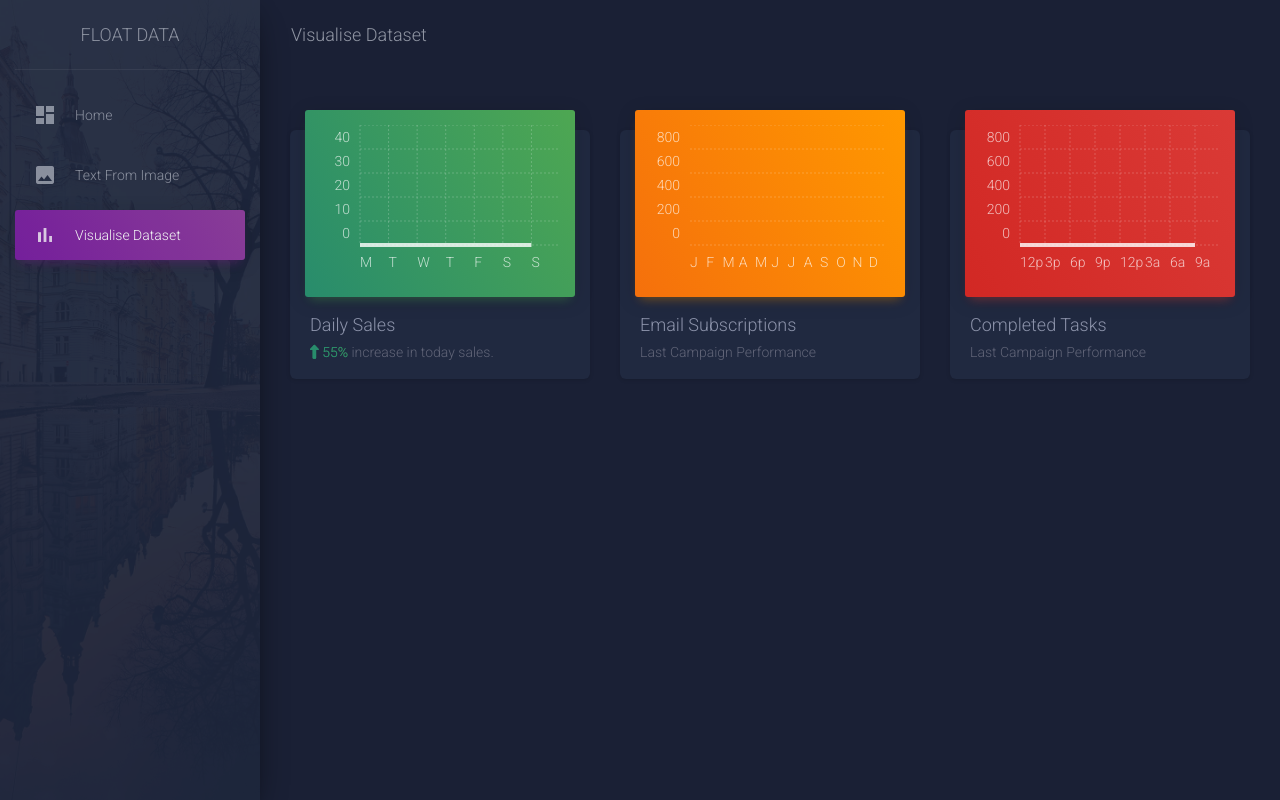
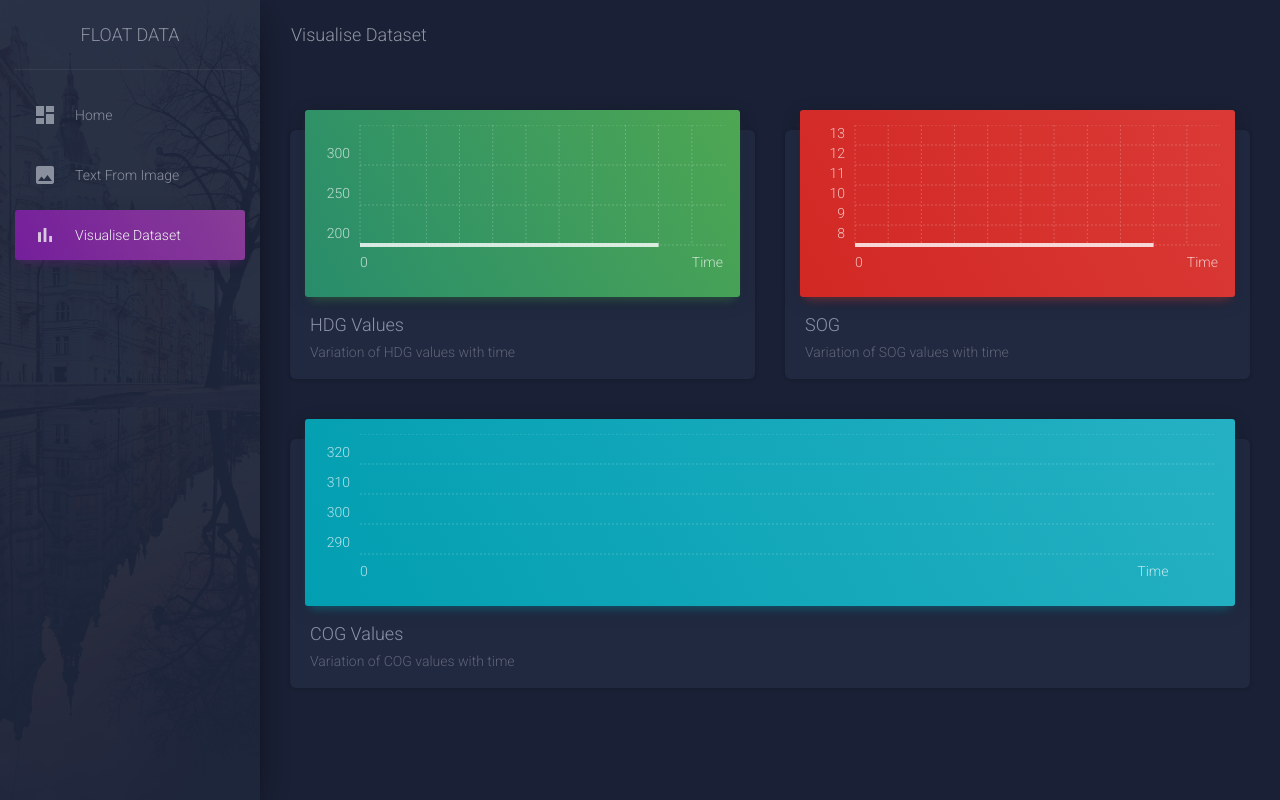
Before and after one commit to srividya-p/Ship-Radar-Image-Data, a Flask app: page /visualise in a window 1280 px wide. Run offline with Flask 2, Linux system fonts and the light colour scheme; some libraries are stand-ins or nearby versions.

Commit message:
Visualise

```diff
--- /dev/null
+++ b/static/demo/demo.js
@@ -0,0 +1,175 @@
+demo = {
+  initDocumentationCharts: function() {
+    if ($('#dailySalesChart').length != 0 && $('#websiteViewsChart').length != 0) {
+      /* ----------==========     Daily Sales Chart initialization For Documentation    ==========---------- */
+
+      dataDailySalesChart = {
+        labels: ['M', 'T', 'W', 'T', 'F', 'S', 'S'],
+        series: [
+          [12, 17, 7, 17, 23, 18, 38]
+        ]
+      };
+
+      optionsDailySalesChart = {
+        lineSmooth: Chartist.Interpolation.cardinal({
+          tension: 0
+        }),
+        low: 0,
+        high: 50, // creative tim: we recommend you to set the high sa the biggest value + something for a better look
+        chartPadding: {
+          top: 0,
+          right: 0,
+          bottom: 0,
+          left: 0
+        },
+      }
+
+      var dailySalesChart = new Chartist.Line('#dailySalesChart', dataDailySalesChart, optionsDailySalesChart);
+
+      var animationHeaderChart = new Chartist.Line('#websiteViewsChart', dataDailySalesChart, optionsDailySalesChart);
+    }
+  },
+
+  initGoogleMaps: function() {
+    var myLatlng = new google.maps.LatLng(40.748817, -73.985428);
+    var mapOptions = {
+      zoom: 13,
+      center: myLatlng,
+      scrollwheel: false, //we disable de scroll over the map, it is a really annoing when you scroll through page
+      styles: [{
+          "elementType": "geometry",
+          "stylers": [{
+            "color": "#f5f5f5"
+          }]
+        },
+        {
+          "elementType": "labels.icon",
+          "stylers": [{
+            "visibility": "off"
+          }]
+        },
+        {
+          "elementType": "labels.text.fill",
+          "stylers": [{
+            "color": "#616161"
+          }]
+        },
+        {
+          "elementType": "labels.text.stroke",
+          "stylers": [{
+            "color": "#f5f5f5"
+          }]
+        },
+        {
+          "featureType": "administrative.land_parcel",
+          "elementType": "labels.text.fill",
+          "stylers": [{
+            "color": "#bdbdbd"
+          }]
+        },
+        {
+          "featureType": "poi",
+          "elementType": "geometry",
+          "stylers": [{
+            "color": "#eeeeee"
+          }]
+        },
+        {
+          "featureType": "poi",
+          "elementType": "labels.text.fill",
+          "stylers": [{
+            "color": "#757575"
+          }]
+        },
+        {
+          "featureType": "poi.park",
+          "elementType": "geometry",
+          "stylers": [{
+            "color": "#e5e5e5"
+          }]
+        },
+        {
+          "featureType": "poi.park",
+          "elementType": "labels.text.fill",
+          "stylers": [{
+            "color": "#9e9e9e"
+          }]
+        },
+        {
+          "featureType": "road",
+          "elementType": "geometry",
+          "stylers": [{
+            "color": "#ffffff"
+          }]
+        },
+        {
+          "featureType": "road.arterial",
+          "elementType": "labels.text.fill",
+          "stylers": [{
+            "color": "#757575"
+          }]
+        },
+        {
+          "featureType": "road.highway",
+          "elementType": "geometry",
+          "stylers": [{
+            "color": "#dadada"
+          }]
+        },
+        {
+          "featureType": "road.highway",
+          "elementType": "labels.text.fill",
+          "stylers": [{
+            "color": "#616161"
+          }]
+        },
+        {
+          "featureType": "road.local",
+          "elementType": "labels.text.fill",
+          "stylers": [{
+            "color": "#9e9e9e"
+          }]
+        },
+        {
+          "featureType": "transit.line",
+          "elementType": "geometry",
+          "stylers": [{
+            "color": "#e5e5e5"
+          }]
+        },
+        {
+          "featureType": "transit.station",
+          "elementType": "geometry",
+          "stylers": [{
+            "color": "#eeeeee"
+          }]
+        },
+        {
+          "featureType": "water",
+          "elementType": "geometry",
+          "stylers": [{
+            "color": "#c9c9c9"
+          }]
+        },
+        {
+          "featureType": "water",
+          "elementType": "labels.text.fill",
+          "stylers": [{
+            "color": "#9e9e9e"
+          }]
+        }
+      ]
+
+    };
+    var map = new google.maps.Map(document.getElementById("map"), mapOptions);
+
+    var marker = new google.maps.Marker({
+      position: myLatlng,
+      title: "Hello World!"
+    });
+
+    // To add the marker to the map, call setMap();
+    marker.setMap(map);
+  }
+
+}
--- a/static/js/material-dashboard.js
+++ b/static/js/material-dashboard.js
@@ -15,7 +15,7 @@
 
  */
 
-(function() {
+(function () {
   isWindows = navigator.platform.indexOf('Win') > -1 ? true : false;
 
   if (isWindows) {
@@ -49,7 +49,7 @@
   delays2 = 80,
   durations2 = 500;
 
-$(document).ready(function() {
+$(document).ready(function () {
 
   $('body').bootstrapMaterialDesign();
 
@@ -70,14 +70,14 @@
   //  Activate the tooltips
   $('[rel="tooltip"]').tooltip();
 
-  $('.form-control').on("focus", function() {
+  $('.form-control').on("focus", function () {
     $(this).parent('.input-group').addClass("input-group-focus");
-  }).on("blur", function() {
+  }).on("blur", function () {
     $(this).parent(".input-group").removeClass("input-group-focus");
   });
 
   // remove class has-error for checkbox validation
-  $('input[type="checkbox"][required="true"], input[type="radio"][required="true"]').on('click', function() {
+  $('input[type="checkbox"][required="true"], input[type="radio"][required="true"]').on('click', function () {
     if ($(this).hasClass('error')) {
       $(this).closest('div').removeClass('has-error');
     }
@@ -85,20 +85,20 @@
 
 });
 
-$(document).on('click', '.navbar-toggler', function() {
+$(document).on('click', '.navbar-toggler', function () {
   $toggle = $(this);
 
   if (mobile_menu_visible == 1) {
     $('html').removeClass('nav-open');
 
     $('.close-layer').remove();
-    setTimeout(function() {
+    setTimeout(function () {
       $toggle.removeClass('toggled');
     }, 400);
 
     mobile_menu_visible = 0;
   } else {
-    setTimeout(function() {
+    setTimeout(function () {
       $toggle.addClass('toggled');
     }, 430);
 
@@ -111,17 +111,17 @@
       $layer.appendTo(".wrapper-full-page");
     }
 
-    setTimeout(function() {
+    setTimeout(function () {
       $layer.addClass('visible');
     }, 100);
 
-    $layer.click(function() {
+    $layer.click(function () {
       $('html').removeClass('nav-open');
       mobile_menu_visible = 0;
 
       $layer.removeClass('visible');
 
-      setTimeout(function() {
+      setTimeout(function () {
         $layer.remove();
         $toggle.removeClass('toggled');
 
@@ -136,13 +136,13 @@
 });
 
 // activate collapse right menu when the windows is resized
-$(window).resize(function() {
+$(window).resize(function () {
   md.initSidebarsCheck();
 
   // reset the seq for charts drawing animations
   seq = seq2 = 0;
 
-  setTimeout(function() {
+  setTimeout(function () {
     md.initDashboardPageCharts();
   }, 500);
 });
@@ -156,7 +156,7 @@
     disabled_collapse_init: 0
   },
 
-  checkSidebarImage: function() {
+  checkSidebarImage: function () {
     $sidebar = $('.sidebar');
     image_src = $sidebar.data('image');
 
@@ -166,7 +166,7 @@
     }
   },
 
-  initSidebarsCheck: function() {
+  initSidebarsCheck: function () {
     if ($(window).width() <= 991) {
       if ($sidebar.length != 0) {
         md.initRightMenu();
@@ -174,15 +174,14 @@
     }
   },
 
-  initDashboardPageCharts: function() {
+  initDashboardPageCharts: function () {
 
     if ($('#dailySalesChart').length != 0 || $('#completedTasksChart').length != 0 || $('#websiteViewsChart').length != 0) {
-      /* ----------==========     Daily Sales Chart initialization    ==========---------- */
 
       dataDailySalesChart = {
-        labels: ['M', 'T', 'W', 'T', 'F', 'S', 'S'],
+        labels: ['0', ' ', ' ', ' ', ' ', ' ', ' ', ' ', ' ', ' ', 'Time'],
         series: [
-          [12, 17, 7, 17, 23, 18, 38]
+          [310, 305, 300, 295, 292, 265, 254, 269, 280, 295]
         ]
       };
 
@@ -190,8 +189,8 @@
         lineSmooth: Chartist.Interpolation.cardinal({
           tension: 0
         }),
-        low: 0,
-        high: 50, // creative tim: we recommend you to set the high sa the biggest value + something for a better look
+        low: 200,
+        high: 320, // creative tim: we recommend you to set the high sa the biggest value + something for a better look
         chartPadding: {
           top: 0,
           right: 0,
@@ -208,9 +207,9 @@
       /* ----------==========     Completed Tasks Chart initialization    ==========---------- */
 
       dataCompletedTasksChart = {
-        labels: ['12p', '3p', '6p', '9p', '12p', '3a', '6a', '9a'],
+        labels: ['0', ' ', ' ', ' ', ' ', ' ', ' ', ' ', ' ', ' ', 'Time'],
         series: [
-          [230, 750, 450, 300, 280, 240, 200, 190]
+          [13.8, 13.6, 13.1, 13.5, 12.9, 12.2, 11.6, 8.9, 8.5, 8.2]
         ]
       };
 
@@ -218,8 +217,8 @@
         lineSmooth: Chartist.Interpolation.cardinal({
           tension: 0
         }),
-        low: 0,
-        high: 1000, // creative tim: we recommend you to set the high sa the biggest value + something for a better look
+        low: 8,
+        high: 14, // creative tim: we recommend you to set the high sa the biggest value + something for a better look
         chartPadding: {
           top: 0,
           right: 0,
@@ -236,19 +235,19 @@
 
       /* ----------==========     Emails Subscription Chart initialization    ==========---------- */
 
-      var dataWebsiteViewsChart = {
-        labels: ['J', 'F', 'M', 'A', 'M', 'J', 'J', 'A', 'S', 'O', 'N', 'D'],
+      var dataViewsChart = {
+        labels: ['0', ' ', ' ', ' ', ' ', ' ', ' ', ' ', ' ', ' ', 'Time'],
         series: [
-          [542, 443, 320, 780, 553, 453, 326, 434, 568, 610, 756, 895]
+          [299, 301, 298, 301, 302, 314, 318, 320, 325, 328]
 
         ]
       };
-      var optionsWebsiteViewsChart = {
+      var optionsViewsChart = {
         axisX: {
           showGrid: false
         },
-        low: 0,
-        high: 1000,
+        low: 299,
+        high: 330,
         chartPadding: {
           top: 0,
           right: 5,
@@ -260,20 +259,20 @@
         ['screen and (max-width: 640px)', {
           seriesBarDistance: 5,
           axisX: {
-            labelInterpolationFnc: function(value) {
+            labelInterpolationFnc: function (value) {
               return value[0];
             }
           }
         }]
       ];
-      var websiteViewsChart = Chartist.Bar('#websiteViewsChart', dataWebsiteViewsChart, optionsWebsiteViewsChart, responsiveOptions);
+      var ViewsChart = Chartist.Bar('#ViewsChart', dataViewsChart, optionsViewsChart, responsiveOptions);
 
       //start animation for the Emails Subscription Chart
-      md.startAnimationForBarChart(websiteViewsChart);
+      md.startAnimationForBarChart(ViewsChart);
     }
   },
 
-  showNotification: function(from, align) {
+  showNotification: function (from, align) {
     type = ['', 'info', 'danger', 'success', 'warning', 'primary'];
 
     color = Math.floor((Math.random() * 5) + 1);
@@ -292,7 +291,7 @@
     });
   },
 
-  checkScrollForTransparentNavbar: debounce(function() {
+  checkScrollForTransparentNavbar: debounce(function () {
     if ($(document).scrollTop() > 260) {
       if (transparent) {
         transparent = false;
@@ -306,7 +305,7 @@
     }
   }, 17),
 
-  initRightMenu: debounce(function() {
+  initRightMenu: debounce(function () {
 
     $sidebar_wrapper = $('.sidebar-wrapper');
 
@@ -330,7 +329,7 @@
       $nav_content.insertBefore($sidebar_nav);
       $navbar_form.insertBefore($nav_content);
 
-      $(".sidebar-wrapper .dropdown .dropdown-menu > li > a").click(function(event) {
+      $(".sidebar-wrapper .dropdown .dropdown-menu > li > a").click(function (event) {
         event.stopPropagation();
 
       });
@@ -350,8 +349,8 @@
     }
   }, 200),
 
-  startAnimationForLineChart: function(chart) {
-    chart.on('draw', function(data) {
+  startAnimationForLineChart: function (chart) {
+    chart.on('draw', function (data) {
       if ((data.type === 'line' || data.type === 'area') && window.matchMedia("(min-width: 900px)").matches) {
         data.element.animate({
           d: {
@@ -380,8 +379,8 @@
     seq = 0;
 
   },
-  startAnimationForBarChart: function(chart) {
-    chart.on('draw', function(data) {
+  startAnimationForBarChart: function (chart) {
+    chart.on('draw', function (data) {
       if (data.type === 'bar' && window.matchMedia("(min-width: 900px)").matches) {
         seq2++;
         data.element.animate({
@@ -409,11 +408,11 @@
 
 function debounce(func, wait, immediate) {
   var timeout;
-  return function() {
+  return function () {
     var context = this,
       args = arguments;
     clearTimeout(timeout);
-    timeout = setTimeout(function() {
+    timeout = setTimeout(function () {
       timeout = null;
       if (!immediate) func.apply(context, args);
     }, wait);
--- a/templates/dashboard.html
+++ b/templates/dashboard.html
@@ -292,12 +292,6 @@
       });
     });
   </script>
-  <script>
-    $(document).ready(function () {
-      // Javascript method's body can be found in assets/js/demos.js
-      md.initDashboardPageCharts();
-    });
-  </script>
 </body>
 
 </html>
--- a/templates/text-from-image.html
+++ b/templates/text-from-image.html
@@ -588,12 +588,6 @@
             });
         });
     </script>
-    <script>
-        $(document).ready(function () {
-            // Javascript method's body can be found in assets/js/demos.js
-            md.initDashboardPageCharts();
-        });
-    </script>
 </body>
 
 </html>
--- a/templates/visualise.html
+++ b/templates/visualise.html
@@ -69,42 +69,43 @@
             <div class="content">
                 <div class="container-fluid">
                     <div class="row">
-                        <div class="col-xl-4 col-lg-12">
+                        <div class="col-xl-6 col-lg-12">
                             <div class="card card-chart">
                                 <div class="card-header card-header-success">
                                     <div class="ct-chart" id="dailySalesChart"></div>
                                 </div>
                                 <div class="card-body">
-                                    <h4 class="card-title">Daily Sales</h4>
+                                    <h4 class="card-title">HDG Values</h4>
                                     <p class="card-category">
-                                        <span class="text-success"><i class="fa fa-long-arrow-up"></i> 55% </span>
-                                        increase in today sales.
+                                        Variation of HDG values with time
                                     </p>
                                 </div>
                             </div>
                         </div>
-                        <div class="col-xl-4 col-lg-12">
-                            <div class="card card-chart">
-                                <div class="card-header card-header-warning">
-                                    <div class="ct-chart" id="websiteViewsChart"></div>
-                                </div>
-                                <div class="card-body">
-                                    <h4 class="card-title">Email Subscriptions</h4>
-                                    <p class="card-category">Last Campaign Performance</p>
-                                </div>
-                            </div>
-                        </div>
-                        <div class="col-xl-4 col-lg-12">
+                        <div class="col-xl-6 col-lg-12">
                             <div class="card card-chart">
                                 <div class="card-header card-header-danger">
                                     <div class="ct-chart" id="completedTasksChart"></div>
                                 </div>
                                 <div class="card-body">
-                                    <h4 class="card-title">Completed Tasks</h4>
-                                    <p class="card-category">Last Campaign Performance</p>
+                                    <h4 class="card-title">SOG</h4>
+                                    <p class="card-category">Variation of SOG values with time</p>
                                 </div>
                             </div>
                         </div>
+
+                        <div class="col-xl-12 col-lg-12">
+                            <div class="card card-chart">
+                                <div class="card-header card-header-info">
+                                    <div class="ct-chart" id="ViewsChart"></div>
+                                </div>
+                                <div class="card-body">
+                                    <h4 class="card-title">COG Values</h4>
+                                    <p class="card-category">Variation of COG values with time</p>
+                                </div>
+                            </div>
+                        </div>
+
                     </div>
                 </div>
             </div>
@@ -290,7 +291,6 @@
     </script>
     <script>
         $(document).ready(function () {
-            // Javascript method's body can be found in assets/js/demos.js
             md.initDashboardPageCharts();
         });
     </script>
```
Also changed, not shown: static/demo/demo.css (added, +126 -0 lines).
